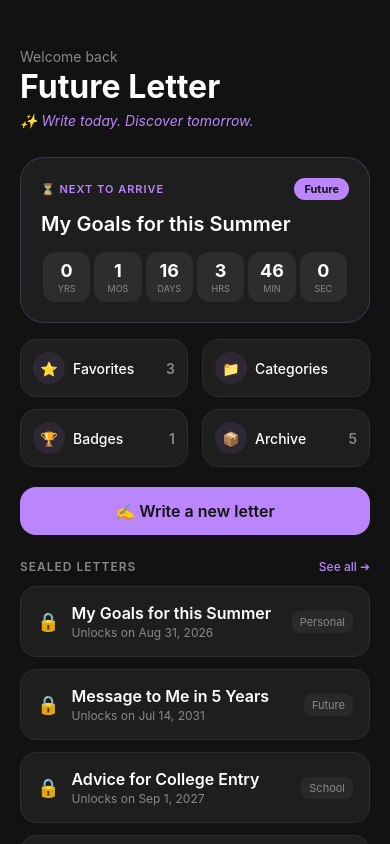
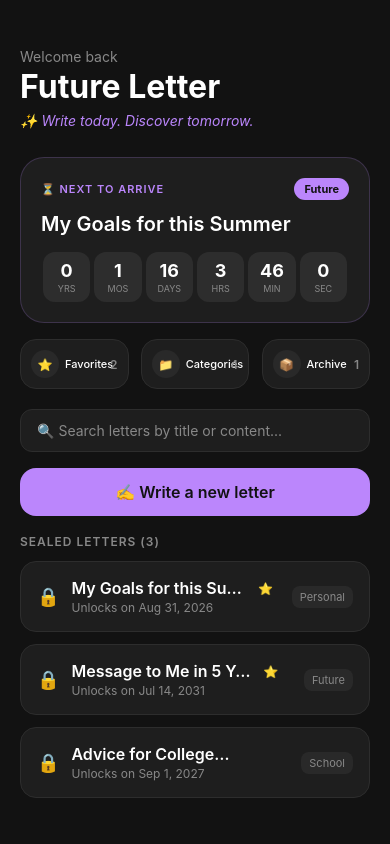
Before and after one commit to rinana7/FutureMe, a React Native app: screen / in a window 390 px wide. Built offline with nearby package versions, Linux system fonts and the light colour scheme.

Commit message:
feat: add interactive dashboard filtering and dynamic search bar for sealed letters

```diff
--- a/App.js
+++ b/App.js
@@ -37,18 +37,32 @@ export default function App() {
   const [showCalendar, setShowCalendar] = useState(false);
   const [selectedRawDate, setSelectedRawDate] = useState(new Date());
 
+  // Search & Filter States
+  const [searchQuery, setSearchQuery] = useState('');
+  const [activeFilter, setActiveFilter] = useState('All'); // 'All', 'Favorites', 'Future', 'School', 'Instant', etc.
+
   // Letters Database State
   const [sealedLetters, setSealedLetters] = useState([
-    { id: 1, title: "My Goals for this Summer", unlockDate: "2026-08-31", category: "Personal", theme: "moss", content: "Hey future self! Did you end up going on that road trip?" },
-    { id: 2, title: "Message to Me in 5 Years", unlockDate: "2031-07-14", category: "Future", theme: "parchment", content: "Hello from 2026! You are officially 5 years older now." },
-    { id: 3, title: "Advice for College Entry", unlockDate: "2027-09-01", category: "School", theme: "classic", content: "College is starting! Take a deep breath." },
-    { id: 4, title: "Note to self (Unlocked!)", unlockDate: "2026-01-01", category: "Instant", theme: "neon", content: "This is a letter from the past that you can read right now." }
+    { id: 1, title: "My Goals for this Summer", unlockDate: "2026-08-31", category: "Personal", theme: "moss", content: "Hey future self! Did you end up going on that road trip?", favorite: true, archived: false },
+    { id: 2, title: "Message to Me in 5 Years", unlockDate: "2031-07-14", category: "Future", theme: "parchment", content: "Hello from 2026! You are officially 5 years older now.", favorite: true, archived: false },
+    { id: 3, title: "Advice for College Entry", unlockDate: "2027-09-01", category: "School", theme: "classic", content: "College is starting! Take a deep breath.", favorite: false, archived: false },
+    { id: 4, title: "Note to self (Unlocked!)", unlockDate: "2026-01-01", category: "Instant", theme: "neon", content: "This is a letter from the past that you can read right now.", favorite: true, archived: true }
   ]);
 
   const [countdown, setCountdown] = useState({ title: "No upcoming letters", years: "0", months: "0", days: "0", hours: "0", minutes: "0", seconds: "0" });
-  const tiles = [{ label: 'Favorites', icon: '⭐', count: 3 }, { label: 'Categories', icon: '📁', count: 0 }, { label: 'Badges', icon: '🏆', count: 1 }, { label: 'Archive', icon: '📦', count: 5 }];
 
-  // Safe manual parse helper for mobile timezone calculation bugs
+  // Dynamic Tile Counts based on letter states
+  const favoriteCount = sealedLetters.filter(l => l.favorite && !l.archived).length;
+  const archivedCount = sealedLetters.filter(l => l.archived).length;
+  const uniqueCategories = Array.from(new Set(sealedLetters.map(l => l.category))).length;
+
+  const tiles = [
+    { id: 'Favorites', label: 'Favorites', icon: '⭐', count: favoriteCount },
+    { id: 'Categories', label: 'Categories', icon: '📁', count: uniqueCategories },
+    { id: 'Archived', label: 'Archive', icon: '📦', count: archivedCount }
+  ];
+
+  // Safe manual parse helper
   const parseDateSafely = (dateStr) => {
     const parts = dateStr.split('-');
     return new Date(parseInt(parts[0], 10), parseInt(parts[1], 10) - 1, parseInt(parts[2], 10), 0, 0, 0, 0);
@@ -69,9 +83,9 @@ export default function App() {
   // --- LIVE TIMER ENGINE EFFECT ---
   useEffect(() => {
     const updateTimer = () => {
-      const lockedLetters = sealedLetters.filter(l => !isLetterUnlocked(l.unlockDate));
+      const lockedLetters = sealedLetters.filter(l => !isLetterUnlocked(l.unlockDate) && !l.archived);
       if (lockedLetters.length === 0) {
-        setCountdown(prev => ({ ...prev, title: "All letters unlocked! 🎉" }));
+        setCountdown({ title: "All letters unlocked! 🎉", years: "0", months: "0", days: "0", hours: "0", minutes: "0", seconds: "0" });
         return;
       }
 
@@ -116,6 +130,55 @@ export default function App() {
     return () => clearInterval(intervalId);
   }, [sealedLetters]);
 
+  // Filtering Logic
+  const getFilteredLetters = () => {
+    return sealedLetters.filter(letter => {
+      // 1. Check Search Query
+      const matchesSearch =
+        letter.title.toLowerCase().includes(searchQuery.toLowerCase()) ||
+        letter.content.toLowerCase().includes(searchQuery.toLowerCase());
+
+      // 2. Check Active Tile Filters
+      if (activeFilter === 'Favorites') {
+        return matchesSearch && letter.favorite && !letter.archived;
+      }
+      if (activeFilter === 'Archived') {
+        return matchesSearch && letter.archived;
+      }
+      if (activeFilter === 'Categories') {
+        // Just show all non-archived sorted by category if they clicked categories
+        return matchesSearch && !letter.archived;
+      }
+
+      // Default: Hide archived from the main dashboard "All" view
+      return matchesSearch && !letter.archived;
+    });
+  };
+
+  const handleTilePress = (tileId) => {
+    if (activeFilter === tileId) {
+      setActiveFilter('All'); // Toggle off back to main list
+    } else {
+      setActiveFilter(tileId);
+    }
+  };
+
+  const toggleFavorite = (id) => {
+    setSealedLetters(sealedLetters.map(l =>
+      l.id === id ? { ...l, favorite: !l.favorite } : l
+    ));
+    if (selectedLetter && selectedLetter.id === id) {
+      setSelectedLetter(prev => ({ ...prev, favorite: !prev.favorite }));
+    }
+  };
+
+  const toggleArchive = (id) => {
+    setSealedLetters(sealedLetters.map(l =>
+      l.id === id ? { ...l, archived: !l.archived } : l
+    ));
+    setCurrentScreen('home');
+  };
+
   const formatDisplayDate = (dateObj) => {
     const offset = dateObj.getTimezoneOffset();
     const correctedDate = new Date(dateObj.getTime() - (offset * 60 * 1000));
@@ -150,6 +213,8 @@ export default function App() {
       category: categoryInput,
       theme: themeInput,
       content: contentInput || "No content written.",
+      favorite: false,
+      archived: false
     };
 
     setSealedLetters([newLetter, ...sealedLetters]);
@@ -187,6 +252,8 @@ export default function App() {
 
   // --- SCREEN 1: HOME DASHBOARD ---
   if (currentScreen === 'home') {
+    const filteredLetters = getFilteredLetters();
+
     return (
       <SafeAreaView style={styles.container}>
         <ScrollView contentContainerStyle={styles.scrollContainer}>
@@ -196,6 +263,7 @@ export default function App() {
             <Text style={styles.taglineText}>✨ Write today. Discover tomorrow.</Text>
           </View>
 
+          {/* TIMER HERO CARD */}
           <View style={styles.heroContainer}>
             <TouchableOpacity style={styles.heroCard} activeOpacity={0.9}>
               <View style={styles.heroHeader}>
@@ -223,16 +291,46 @@ export default function App() {
             </TouchableOpacity>
           </View>
 
+          {/* INTERACTIVE DASHBOARD TILES */}
           <View style={styles.gridContainer}>
-            {tiles.map((tile, index) => (
-              <TouchableOpacity key={index} style={styles.tileButton} activeOpacity={0.8}>
+            {tiles.map((tile) => {
+              const isSelected = activeFilter === tile.id;
+              return (
+                <TouchableOpacity
+                  key={tile.id}
+                  style={[styles.tileButton, isSelected && styles.tileButtonActive]}
+                  activeOpacity={0.8}
+                  onPress={() => handleTilePress(tile.id)}
+                >
                   <View style={styles.tileLeft}>
-                  <View style={styles.iconCircle}><Text style={styles.tileIcon}>{tile.icon}</Text></View>
-                  <Text style={styles.tileLabel}>{tile.label}</Text>
+                    <View style={[styles.iconCircle, isSelected && styles.iconCircleActive]}>
+                      <Text style={styles.tileIcon}>{tile.icon}</Text>
                     </View>
-                {tile.count > 0 && <Text style={styles.tileCount}>{tile.count}</Text>}
+                    <Text style={[styles.tileLabel, isSelected && styles.tileLabelActive]}>{tile.label}</Text>
+                  </View>
+                  <Text style={[styles.tileCount, isSelected && styles.tileCountActive]}>{tile.count}</Text>
                 </TouchableOpacity>
-            ))}
+              );
+            })}
+          </View>
+
+          {/* SEARCH BAR & FILTER INDICATORS */}
+          <View style={styles.searchContainer}>
+            <TextInput
+              style={styles.searchBar}
+              placeholder="🔍 Search letters by title or content..."
+              placeholderTextColor="#888"
+              value={searchQuery}
+              onChangeText={setSearchQuery}
+            />
+            {activeFilter !== 'All' && (
+              <View style={styles.activeFilterRow}>
+                <Text style={styles.filterLabel}>Filtering by: <Text style={styles.filterHighlight}>{activeFilter}</Text></Text>
+                <TouchableOpacity onPress={() => setActiveFilter('All')}>
+                  <Text style={styles.clearFilterText}>Clear Filter ✕</Text>
+                </TouchableOpacity>
+              </View>
+            )}
           </View>
 
           <View style={styles.buttonContainer}>
@@ -241,20 +339,27 @@ export default function App() {
             </TouchableOpacity>
           </View>
 
+          {/* LETTERS LIST */}
           <View style={styles.sealedSection}>
             <View style={styles.sectionHeader}>
-              <Text style={styles.sectionTitle}>Sealed letters</Text>
-              <TouchableOpacity><Text style={styles.seeAllText}>See all ➔</Text></TouchableOpacity>
+              <Text style={styles.sectionTitle}>
+                {activeFilter === 'All' ? 'Sealed letters' : `${activeFilter} letters`} ({filteredLetters.length})
+              </Text>
             </View>
+
             <View style={styles.lettersList}>
-              {sealedLetters.map((letter) => {
+              {filteredLetters.length > 0 ? (
+                filteredLetters.map((letter) => {
                   const unlocked = isLetterUnlocked(letter.unlockDate);
                   return (
                     <TouchableOpacity key={letter.id} style={styles.letterCard} activeOpacity={0.7} onPress={() => handleSelectLetter(letter)}>
                       <View style={styles.letterLeft}>
                         <Text style={styles.lockIcon}>{unlocked ? '🔓' : '🔒'}</Text>
-                      <View>
-                        <Text style={styles.letterTitle}>{letter.title}</Text>
+                        <View style={{ flexShrink: 1 }}>
+                          <View style={styles.titleRow}>
+                            <Text style={styles.letterTitle} numberOfLines={1}>{letter.title}</Text>
+                            {letter.favorite && <Text style={styles.starMini}>⭐</Text>}
+                          </View>
                           <Text style={styles.letterSubtitle}>
                             {unlocked ? "Unlocked! Ready to read" : `Unlocks on ${formatDisplayString(letter.unlockDate)}`}
                           </Text>
@@ -265,7 +370,12 @@ export default function App() {
                       </View>
                     </TouchableOpacity>
                   );
-              })}
+                })
+              ) : (
+                <View style={styles.emptyContainer}>
+                  <Text style={styles.emptyText}>No letters found matching your criteria. 📥</Text>
+                </View>
+              )}
             </View>
           </View>
         </ScrollView>
@@ -373,8 +483,22 @@ export default function App() {
               <View style={[styles.unlockedCategoryBadge, { backgroundColor: activeTheme.accent + '25' }]}><Text style={[styles.unlockedCategoryText, { color: activeTheme.accent }]}>{selectedLetter.category}</Text></View>
               <Text style={styles.unlockedDateText}>Unsealed on {formatDisplayString(selectedLetter.unlockDate)}</Text>
             </View>
+
+            <View style={styles.headerActionRow}>
               <Text style={styles.detailLetterTitle}>{selectedLetter.title}</Text>
-            <View style={[styles.letterPaper, { backgroundColor: activeTheme.bg, borderColor: activeTheme.border }]}><Text style={[styles.letterPaperText, { color: activeTheme.text, fontStyle: activeTheme.fontStyle }]}>{selectedLetter.content}</Text></View>
+              <View style={styles.iconButtons}>
+                <TouchableOpacity onPress={() => toggleFavorite(selectedLetter.id)} style={styles.actionIconButton}>
+                  <Text style={styles.actionIcon}>{selectedLetter.favorite ? '⭐' : '☆'}</Text>
+                </TouchableOpacity>
+                <TouchableOpacity onPress={() => toggleArchive(selectedLetter.id)} style={styles.actionIconButton}>
+                  <Text style={styles.actionIcon}>{selectedLetter.archived ? '📤' : '📦'}</Text>
+                </TouchableOpacity>
+              </View>
+            </View>
+
+            <View style={[styles.letterPaper, { backgroundColor: activeTheme.bg, borderColor: activeTheme.border }]}>
+              <Text style={[styles.letterPaperText, { color: activeTheme.text, fontStyle: activeTheme.fontStyle }]}>{selectedLetter.content}</Text>
+            </View>
           </ScrollView>
         ) : (
           <View style={styles.lockedContainer}>
@@ -385,8 +509,17 @@ export default function App() {
               <Text style={styles.lockDetailsLabel}>DESTINATION DATE</Text>
               <Text style={styles.lockDetailsValue}>{formatDisplayString(selectedLetter.unlockDate)}</Text>
               <View style={styles.lockedSeparator} />
+
+              <View style={styles.inlineActionRow}>
+                <View style={{ flex: 1 }}>
                   <Text style={styles.lockDetailsLabel}>CATEGORY</Text>
                   <Text style={styles.lockDetailsValue}>{selectedLetter.category}</Text>
+                </View>
+                <TouchableOpacity onPress={() => toggleFavorite(selectedLetter.id)} style={styles.favoriteButtonMini}>
+                  <Text style={styles.miniFavStar}>{selectedLetter.favorite ? '⭐ Favorited' : '☆ Favorite'}</Text>
+                </TouchableOpacity>
+              </View>
+
               <View style={styles.lockedSeparator} />
               <Text style={styles.lockDetailsLabel}>STATIONERY THEME</Text>
               <Text style={styles.lockDetailsValue}>🎨 {activeTheme.name}</Text>
@@ -408,6 +541,8 @@ const styles = StyleSheet.create({
   welcomeText: { fontSize: 14, color: '#888888' },
   titleText: { fontSize: 32, fontWeight: '700', color: '#ffffff', marginTop: 2 },
   taglineText: { fontSize: 14, fontStyle: 'italic', color: '#bb86fc', marginTop: 6 },
+
+  // Hero
   heroContainer: { paddingHorizontal: 20, marginTop: 16 },
   heroCard: { backgroundColor: '#1e1e1e', borderRadius: 24, padding: 20, borderWidth: 1, borderColor: 'rgba(187, 134, 252, 0.2)' },
   heroHeader: { flexDirection: 'row', alignItems: 'center' },
@@ -419,30 +554,53 @@ const styles = StyleSheet.create({
   timeBox: { flex: 1, backgroundColor: '#2d2d2d', borderRadius: 12, paddingVertical: 8, marginHorizontal: 2, alignItems: 'center' },
   timeVal: { color: '#ffffff', fontSize: 18, fontWeight: '700' },
   timeLabel: { color: '#888888', fontSize: 9, textTransform: 'uppercase', marginTop: 2 },
+
+  // Interactive Tiles
   gridContainer: { flexDirection: 'row', flexWrap: 'wrap', justifyContent: 'space-between', paddingHorizontal: 20, marginTop: 16 },
-  tileButton: { width: '48%', backgroundColor: '#1e1e1e', borderRadius: 16, padding: 12, flexDirection: 'row', alignItems: 'center', justifyContent: 'space-between', marginBottom: 12, borderWidth: 1, borderColor: '#2d2d2d' },
-  tileLeft: { flexDirection: 'row', alignItems: 'center' },
-  iconCircle: { width: 32, height: 32, borderRadius: 16, backgroundColor: 'rgba(187, 134, 252, 0.1)', alignItems: 'center', justifyContent: 'center', marginRight: 8 },
-  tileIcon: { fontSize: 14 },
-  tileLabel: { color: '#ffffff', fontSize: 14, fontWeight: '500' },
-  tileCount: { color: '#888888', fontSize: 14, fontWeight: '600' },
+  tileButton: { width: '31%', backgroundColor: '#1e1e1e', borderRadius: 16, padding: 10, flexDirection: 'row', alignItems: 'center', justifyContent: 'space-between', marginBottom: 12, borderWidth: 1, borderColor: '#2d2d2d' },
+  tileButtonActive: { borderColor: '#bb86fc', backgroundColor: 'rgba(187, 134, 252, 0.1)' },
+  tileLeft: { flexDirection: 'row', alignItems: 'center', flexShrink: 1 },
+  iconCircle: { width: 28, height: 28, borderRadius: 14, backgroundColor: 'rgba(255, 255, 255, 0.05)', alignItems: 'center', justifyContent: 'center', marginRight: 6 },
+  iconCircleActive: { backgroundColor: '#bb86fc' },
+  tileIcon: { fontSize: 12 },
+  tileLabel: { color: '#ffffff', fontSize: 11, fontWeight: '500' },
+  tileLabelActive: { color: '#bb86fc', fontWeight: '700' },
+  tileCount: { color: '#888888', fontSize: 12, fontWeight: '600' },
+  tileCountActive: { color: '#bb86fc' },
+
+  // Search Bar
+  searchContainer: { paddingHorizontal: 20, marginVertical: 8 },
+  searchBar: { backgroundColor: '#1e1e1e', color: '#ffffff', borderRadius: 12, paddingHorizontal: 16, paddingVertical: 12, borderWidth: 1, borderColor: '#2d2d2d', fontSize: 14 },
+  activeFilterRow: { flexDirection: 'row', justifyContent: 'space-between', alignItems: 'center', marginTop: 8, paddingHorizontal: 4 },
+  filterLabel: { color: '#888888', fontSize: 12 },
+  filterHighlight: { color: '#bb86fc', fontWeight: '700' },
+  clearFilterText: { color: '#ff5c5c', fontSize: 12, fontWeight: '600' },
+
+  // Write Button
   buttonContainer: { paddingHorizontal: 20, marginTop: 8 },
   writeButton: { backgroundColor: '#bb86fc', paddingVertical: 14, borderRadius: 16, alignItems: 'center', justifyContent: 'center' },
   writeButtonText: { color: '#121212', fontSize: 16, fontWeight: '600' },
-  sealedSection: { paddingHorizontal: 20, marginTop: 24 },
+
+  // Sealed Section List
+  sealedSection: { paddingHorizontal: 20, marginTop: 18 },
   sectionHeader: { flexDirection: 'row', justifyContent: 'space-between', alignItems: 'center', marginBottom: 12 },
   sectionTitle: { color: '#888888', fontSize: 12, fontWeight: '600', textTransform: 'uppercase', letterSpacing: 1 },
-  seeAllText: { color: '#bb86fc', fontSize: 12, fontWeight: '500' },
   lettersList: { gap: 12 },
   letterCard: { backgroundColor: '#1e1e1e', borderRadius: 16, padding: 16, flexDirection: 'row', alignItems: 'center', justifyContent: 'space-between', borderWidth: 1, borderColor: '#2d2d2d' },
-  letterLeft: { flexDirection: 'row', alignItems: 'center' },
+  letterLeft: { flexDirection: 'row', alignItems: 'center', flex: 1 },
+  titleRow: { flexDirection: 'row', alignItems: 'center' },
+  starMini: { fontSize: 12, marginLeft: 6 },
   lockIcon: { fontSize: 18, marginRight: 12 },
-  letterTitle: { color: '#ffffff', fontSize: 16, fontWeight: '600' },
+  letterTitle: { color: '#ffffff', fontSize: 16, fontWeight: '600', maxWidth: '85%' },
   letterSubtitle: { color: '#888888', fontSize: 12, marginTop: 2 },
-  categoryBadge: { backgroundColor: 'rgba(255, 255, 255, 0.05)', paddingHorizontal: 8, paddingVertical: 4, borderRadius: 8 },
+  categoryBadge: { backgroundColor: 'rgba(255, 255, 255, 0.05)', paddingHorizontal: 8, paddingVertical: 4, borderRadius: 8, marginLeft: 8 },
   categoryText: { color: '#888888', fontSize: 11 },
-  unlockedBadge: { backgroundColor: 'rgba(0, 230, 118, 0.15)', paddingHorizontal: 8, paddingVertical: 4, borderRadius: 8 },
+  unlockedBadge: { backgroundColor: 'rgba(0, 230, 118, 0.15)', paddingHorizontal: 8, paddingVertical: 4, borderRadius: 8, marginLeft: 8 },
   unlockedBadgeText: { color: '#00e676', fontSize: 11, fontWeight: '600' },
+  emptyContainer: { alignItems: 'center', paddingVertical: 32 },
+  emptyText: { color: '#555555', fontSize: 14, textAlign: 'center' },
+
+  // Forms & Modals
   createHeader: { flexDirection: 'row', justifyContent: 'space-between', alignItems: 'center', paddingHorizontal: 20, paddingTop: Platform.OS === 'ios' ? 64 : 48, paddingBottom: 20, borderBottomWidth: 1, borderColor: '#2d2d2d' },
   cancelText: { color: '#ff5c5c', fontSize: 16, fontWeight: '500', width: 80 },
   backButtonText: { color: '#bb86fc', fontSize: 16, fontWeight: '500', width: 80 },
@@ -474,14 +632,22 @@ const styles = StyleSheet.create({
   floatingBottomRow: { position: 'absolute', bottom: 24, left: 20, right: 20, flexDirection: 'row', justifyContent: 'flex-end' },
   floatingSealButton: { backgroundColor: '#bb86fc', paddingVertical: 14, paddingHorizontal: 24, borderRadius: 24, shadowColor: '#bb86fc', shadowOffset: { width: 0, height: 6 }, shadowOpacity: 0.3, shadowRadius: 8, elevation: 6 },
   floatingSealButtonText: { color: '#121212', fontSize: 15, fontWeight: '700' },
+
+  // Details screen
   detailContainer: { padding: 20 },
   unlockedHeader: { flexDirection: 'row', justifyContent: 'space-between', alignItems: 'center', marginBottom: 16 },
   unlockedCategoryBadge: { paddingHorizontal: 12, paddingVertical: 6, borderRadius: 12 },
   unlockedCategoryText: { fontSize: 13, fontWeight: '600' },
   unlockedDateText: { color: '#888888', fontSize: 13 },
-  detailLetterTitle: { color: '#ffffff', fontSize: 26, fontWeight: '700', marginBottom: 20 },
+  headerActionRow: { flexDirection: 'row', justifyContent: 'space-between', alignItems: 'center', marginBottom: 20, gap: 12 },
+  detailLetterTitle: { color: '#ffffff', fontSize: 26, fontWeight: '700', flex: 1 },
+  iconButtons: { flexDirection: 'row', gap: 10 },
+  actionIconButton: { width: 44, height: 44, borderRadius: 22, backgroundColor: '#1e1e1e', borderWidth: 1, borderColor: '#2d2d2d', alignItems: 'center', justifyContent: 'center' },
+  actionIcon: { fontSize: 20, color: '#ffffff' },
   letterPaper: { borderWidth: 1, borderRadius: 16, padding: 20, minHeight: 250 },
   letterPaperText: { fontSize: 16, lineHeight: 26 },
+
+  // Locked State
   lockedContainer: { flex: 1, alignItems: 'center', justifyContent: 'center', paddingHorizontal: 30, paddingBottom: 60 },
   padlockCircle: { width: 100, height: 100, borderRadius: 50, backgroundColor: 'rgba(187, 134, 252, 0.1)', alignItems: 'center', justifyContent: 'center', marginBottom: 24, borderWidth: 1.5, borderColor: '#bb86fc' },
   padlockEmoji: { fontSize: 48 },
@@ -492,4 +658,7 @@ const styles = StyleSheet.create({
   lockDetailsValue: { color: '#ffffff', fontSize: 18, fontWeight: '600' },
   lockedSeparator: { height: 1, backgroundColor: '#2d2d2d', marginVertical: 14 },
   lockedTagline: { color: '#bb86fc', fontSize: 13, fontWeight: '500' },
+  inlineActionRow: { flexDirection: 'row', justifyContent: 'space-between', alignItems: 'center' },
+  favoriteButtonMini: { backgroundColor: 'rgba(187, 134, 252, 0.15)', paddingVertical: 8, paddingHorizontal: 12, borderRadius: 10, borderWidth: 1, borderColor: 'rgba(187, 134, 252, 0.3)' },
+  miniFavStar: { color: '#bb86fc', fontSize: 12, fontWeight: '600' }
 });
```
Lines whose indentation alone changed are shown as unchanged.
